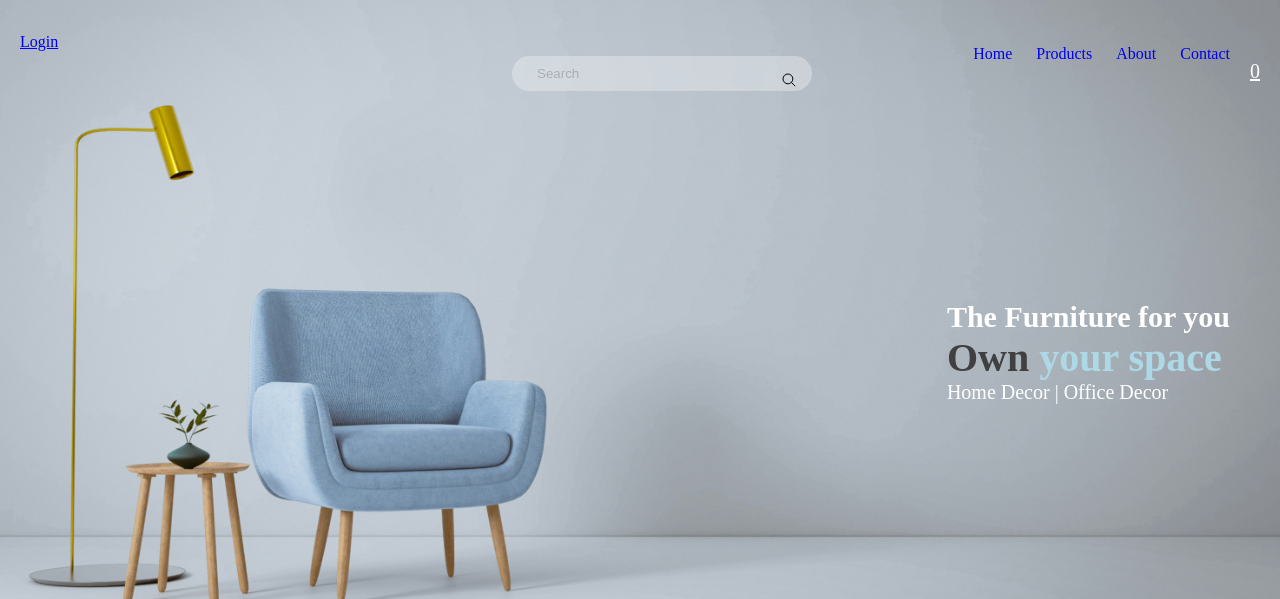
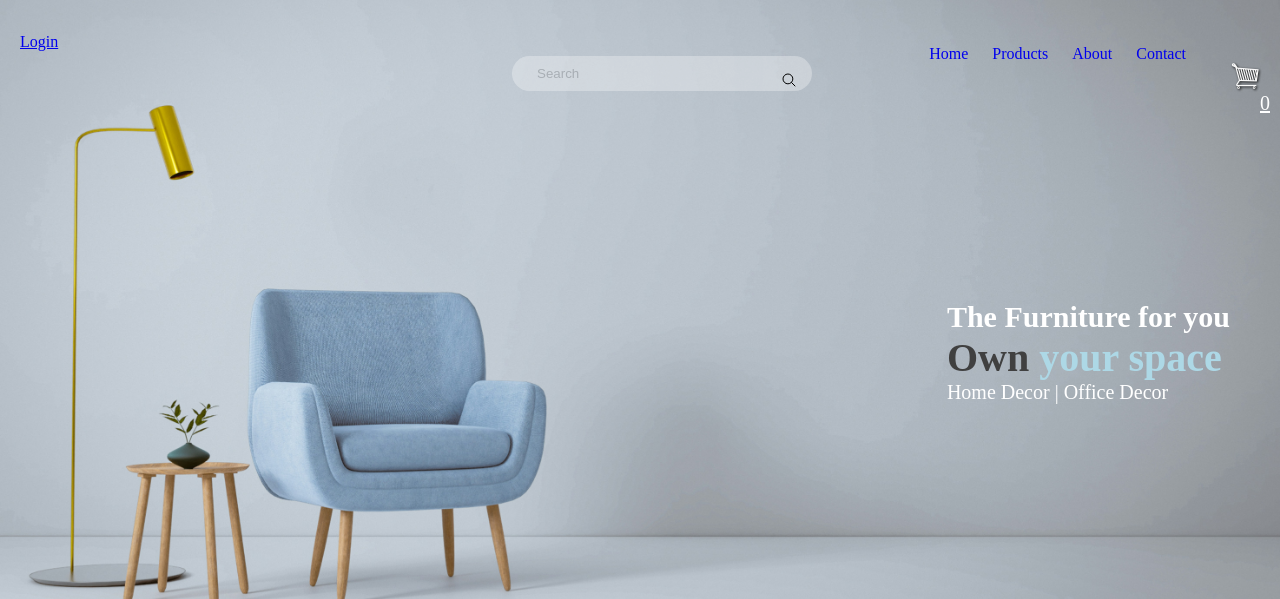
Before and after one commit to briankihia/ecom, a Django app: page / in a window 1280 px wide. Shown: the top 599 px of the page. Run offline with Django 4.2, Linux system fonts and the light colour scheme; data comes from the database, SQL or seed files in the repository; both versions use the stored data as it was after the commit.

Commit message:
added a cart image rather than having a cart icon which was not visible

```diff
--- a/templates/store.html
+++ b/templates/store.html
@@ -121,6 +121,32 @@
             }
         }
     </style>
+    <style>
+        #cart-icon {
+            width: 32px; /* Set the width of the cart image */
+            height: 32px; /* Set the height of the cart image */
+            margin-right: 8px; /* Add spacing between the image and the text */
+            vertical-align: middle; /* Align the image with the text */
+            margin-left: -20px;
+        }
+
+        nav ul {
+            display: inline-block;
+            list-style-type: none;
+            padding-top: 25px;
+            margin-right: 20px; /* Keep the navigation list as is */
+        }
+
+        .cart {
+            display: inline-flex; /* Use flexbox to align items side by side */
+            align-items: center; /* Vertically align the cart icon and items */
+            margin-left: 20px; /* Move the cart closer to the navigation list */
+        }
+
+        #cart-total {
+            margin: 0; /* Remove any extra margin for proper alignment */
+        }
+    </style>
     <script>
         // Toggle side menu visibility
         function toggleMenu() {
@@ -172,8 +198,8 @@
 
             <div class="cart">
                 <a href="{% url 'cart' %}" class="d-flex align-items-center">
-                    <!-- <img id="cart-icon" src="{% static 'images/cart.png'%}" alt=""> -->
-                    <!-- <p id="cart-total" class="mb-0 ms-2">{{ request.session.cart_items|default:0 }}</p> -->
+                    <!-- <ion-icon name="cart-outline" style="font-size: 24px; color: white;"></ion-icon> -->
+                    <img id="cart-icon" src="{% static 'images/cart.png' %}" alt="">
                     <p id="cart-total" class="mb-0 ms-2">{{cartItems}}</p>
                 </a>
             </div>
--- a/tools/static/css/home.css
+++ b/tools/static/css/home.css
@@ -126,6 +126,7 @@ h1 {
 .cart a:hover{
     color:#404040 ;
 }
+
 .gallery{
     display: inline-block;
     margin: 20px;
```
Also changed, not shown: requirements.txt (added, +35 -0 lines), db.sqlite3.
